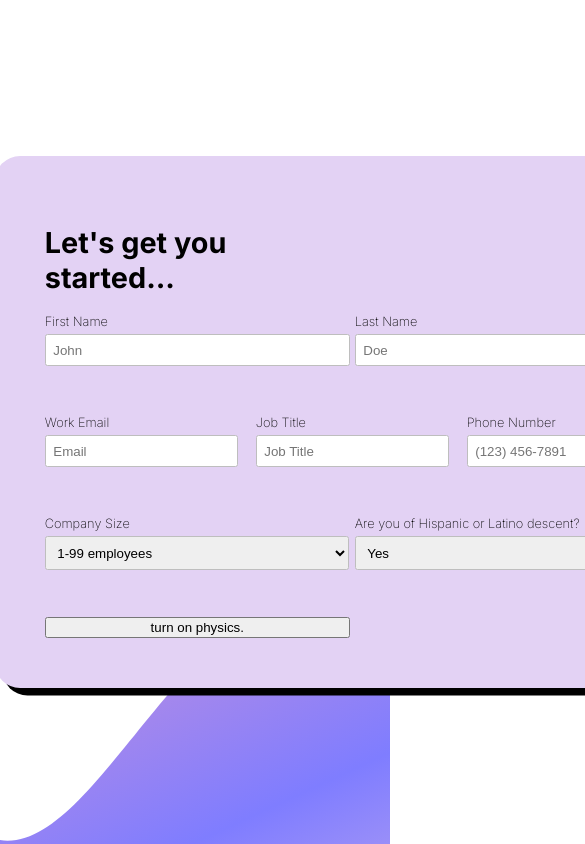
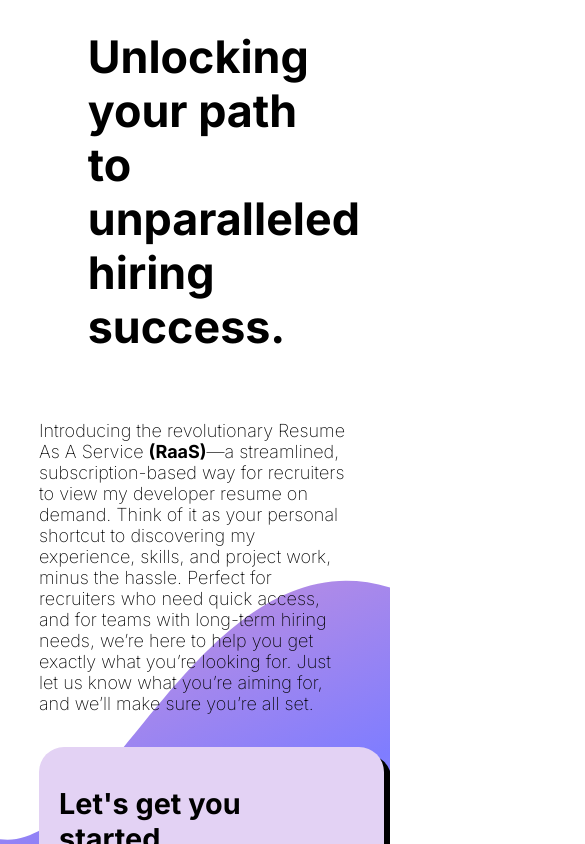
Before and after one commit to landaverdend/portfolio-site, a React (Vite) app: page / in a window 390 px wide. Shown: the top 844 px of the page, 585 px wide, since content can reach past the window. Built offline with nearby package versions, Linux system fonts and the light colour scheme.

Commit message:
slightly cleaner mobile view.

```diff
--- a/src/views/SurveyView/SurveyView2.tsx
+++ b/src/views/SurveyView/SurveyView2.tsx
@@ -188,13 +188,15 @@ function SurveyView2() {
                   </select>
                 </label>
 
+                <div className="button-container">
                   <button
                     onClick={(e) => {
                       e.preventDefault();
                       setPhysicsEnabled(true);
                     }}>
-                  turn on physics.
+                    Let's Go!
                   </button>
+                </div>
               </div>
             </form>
           </div>
--- a/src/views/SurveyView/survey-view.css
+++ b/src/views/SurveyView/survey-view.css
@@ -37,8 +37,6 @@
 
 .error-text {
   color: red;
-}
-@media (min-width: 600px) {
 }
 .email-form-container {
   display: flex;
--- a/src/views/SurveyView/survey-view2.css
+++ b/src/views/SurveyView/survey-view2.css
@@ -25,7 +25,11 @@
     margin-left: 10vw;
 
     h1 {
-      font-size: 2.8rem;
+      font-size: 3.2rem;
+    }
+
+    p {
+      font-size: 1.1rem;
     }
   }
 
@@ -100,7 +104,87 @@
             width: 11rem;
           }
         }
+
+        .button-container {
+          grid-column: span 2;
+          display: flex;
+          align-items: center;
+          justify-content: center;
+
+          button {
+            font-size: 1.2rem;
+
+            color: white;
+
+            padding: 10px;
+
+            border-radius: 5px;
+            border: 1px solid rgb(78 59 125);
+            background-color: rgb(78 59 125);
+          }
+
+          button:hover {
+            opacity: 0.8;
+            cursor: pointer;
+          }
+        }
       }
     }
   }
 }
+
+/* Phone Screens */
+@media (max-width: 576px) {
+  .physics-container {
+    height: max-content;
+  }
+
+  .survey-view-container {
+    flex-direction: column;
+    overflow: visible;
+    gap: 15px;
+    .about-container {
+      height: max-content;
+
+      flex: 5;
+      margin-left: 0px;
+      overflow: visible;
+
+      h1 {
+        font-size: 2.8rem;
+        height: 37.5vh;
+      }
+
+      p {
+        font-size: large;
+      }
+    }
+
+    .form-container {
+      flex: 5;
+      width: 80vw;
+
+      .form {
+        padding: 20px;
+        margin: 0 auto 5vh auto;
+
+        .input-grid {
+          display: flex;
+          flex-direction: column;
+
+          label {
+            height: 4rem;
+          }
+
+          .user-details {
+            flex-direction: column;
+
+            input {
+              width: 18rem;
+            }
+          }
+        }
+      }
+    }
+  }
+}
```
Lines whose indentation alone changed are shown as unchanged.
